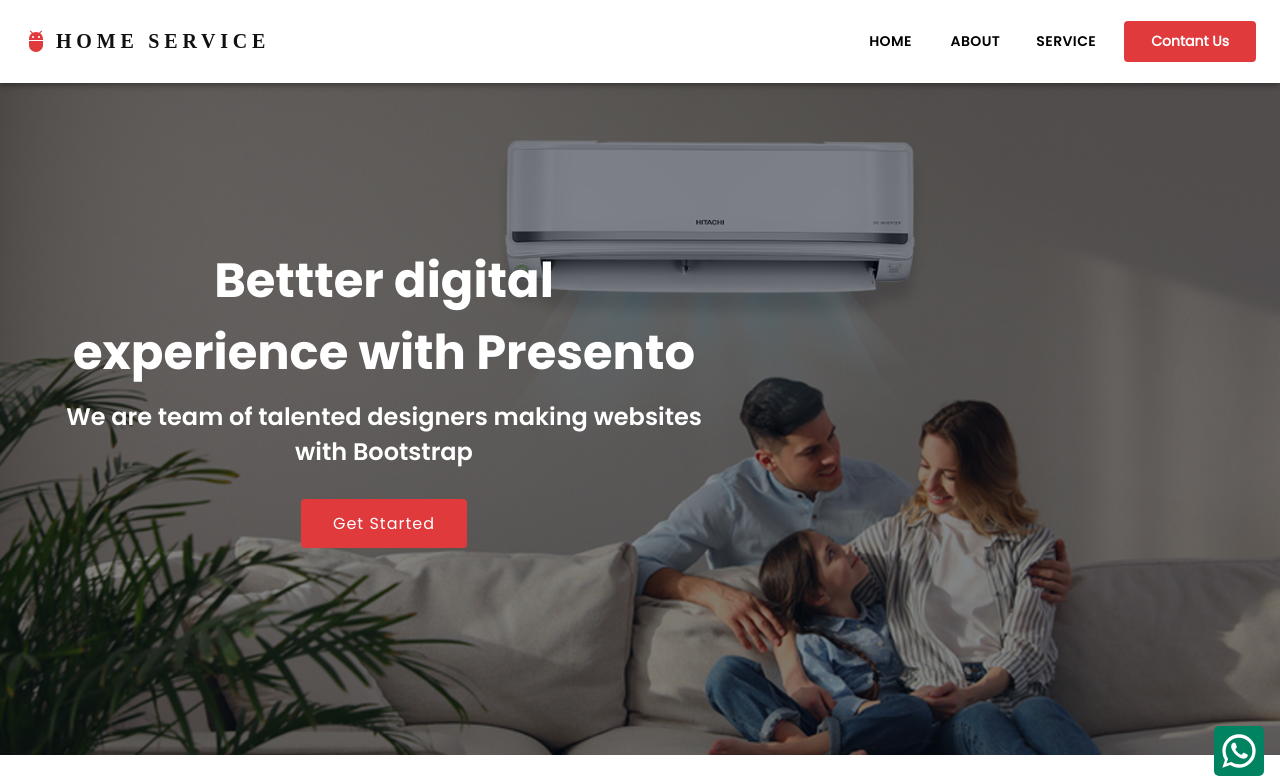
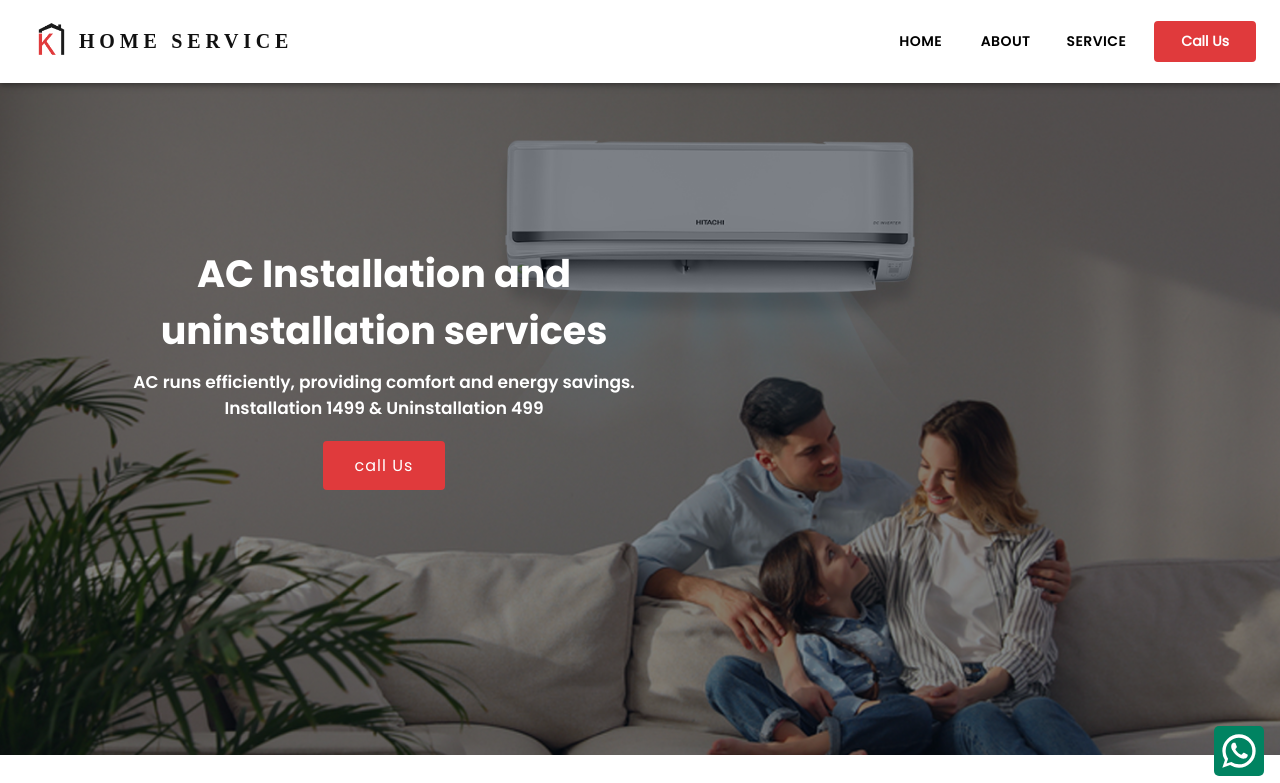
Before and after one commit to udhaya6117/Kartick_AC, a React (Create React App) app: page / in a window 1280 px wide. Shown: the top 783 px of the page. Built offline with nearby package versions, Linux system fonts and the light colour scheme.

Commit message:
complete

```diff
--- a/public/index.html
+++ b/public/index.html
@@ -5,9 +5,39 @@
     <link rel="icon" href="%PUBLIC_URL%/favicon.ico" />
     <meta name="viewport" content="width=device-width, initial-scale=1" />
     <meta name="theme-color" content="#000000" />
+    <meta name="description" content="Free Web tutorials" />
+    <meta
+      name="keywords"
+      content="Ac installation service,
+  Ac installation near me,
+  Ac service near me,
+  Ac service Chennai,
+  Ac installation Chennai,
+  Ac uninstallation near me,
+  Ac uninstallation Chennai,
+  Ac machanic Chennai,
+  Ac not cooling,
+  Ac deep cleaning,
+  Ac deep cleaning near me,
+  Ac service and repair,
+  Ac gas charging,
+  Ac gas leakage repair,
+  Ac deep cleaning Chennai,
+  Ac uninstallation service,
+  Ac service and repair,
+  Ac pump down service,
+  Ac pump down Chennai,
+  Ac pump down near me"
+    />
     <meta
       name="description"
-      content="Web site created using create-react-app"
+      content="AC Repairs
+      Whether it's a residential or commercial unit, our skilled & professional technicians ensure your AC runs efficiently, providing comfort and energy savings."
+    />
+    <meta
+      name="description"
+      content="AC Installation
+      AC installation and uninstallation services are offered by professional technicians to set up or remove air conditioning units in residential, commercial, and industrial settings."
     />
     <link rel="apple-touch-icon" href="%PUBLIC_URL%/logo192.png" />
     <!--
--- a/src/Landingpage/Landingpage.css
+++ b/src/Landingpage/Landingpage.css
@@ -1,3 +1,16 @@
+.logo{
+  width: 55px;
+}
+.logo img {
+  width: 100%;
+}
+
+.menubar-btn:hover{
+background-color: #fff !important;
+color: #e03a3c !important;
+text-decoration: none !important;
+}
+
 .header-btn {
   margin-left: 20px;
   background: #e03a3c;
@@ -12,6 +25,7 @@
   display: inline-block;
   font-family: "Poppins-Regular";
   cursor: pointer;
+  text-decoration: none;
 }
 .header-btn:hover {
   background: transparent;
@@ -50,7 +64,7 @@
 
 .hero-img h1 {
   margin: 0;
-  font-size: 48px;
+  font-size: 38px;
   font-weight: 700;
   color: #fff;
   font-family: "Poppins-Bold";
@@ -59,7 +73,7 @@
 .hero-img h2 {
   color: #fff;
   margin: 10px 0 0 0;
-  font-size: 24px;
+  font-size: 17px;
   font-family: "Poppins-SemiBold";
 }
 
@@ -72,11 +86,12 @@
   padding: 10px 30px;
   border-radius: 4px;
   transition: 0.5s;
-  margin-top: 30px;
+  margin-top: 20px;
   color: #fff;
   background: #e03a3c;
   border: 2px solid #e03a3c;
   font-family: "Poppins-Regular";
+  text-decoration: none;
 }
 
 .hero-img .btn:hover {
--- a/src/Landingpage/Landingpagecontent/Landingpagecontects.js
+++ b/src/Landingpage/Landingpagecontent/Landingpagecontects.js
@@ -55,7 +55,7 @@ const Landingpagecontects = ({ Home, About, Services, handleLinkClick }) => {
                 ease: [0, 0.71, 0.2, 1.01],
               }}
             >
-              Bettter digital <br></br>experience with Presento
+              AC Installation and uninstallation services
             </motion.h1>
             <motion.h2
               initial={{ opacity: 0, y: 100 }}
@@ -66,9 +66,9 @@ const Landingpagecontects = ({ Home, About, Services, handleLinkClick }) => {
                 ease: [0, 0.71, 0.2, 1.01],
               }}
             >
-              We are team of talented designers making websites with Bootstrap
+                AC runs efficiently, providing comfort and energy savings.<br></br> Installation 1499 & Uninstallation 499
             </motion.h2>
-            <motion.button
+            <motion.a
               initial={{ opacity: 0, y: 100 }}
               animate={{ opacity: 1, y: 0 }}
               viewport={{ once: true, amount: 0.8 }}
@@ -78,10 +78,10 @@ const Landingpagecontects = ({ Home, About, Services, handleLinkClick }) => {
                 ease: [0, 0.71, 0.2, 1.01],
               }}
               class="btn"
-              onClick={handleClickOpen}
+              href="tel:+91 9360880958"
             >
-              Get Started
-            </motion.button>
+              call Us
+            </motion.a>
           </div>
         </div>
         <div className="whatsapp">
@@ -114,7 +114,7 @@ const Landingpagecontects = ({ Home, About, Services, handleLinkClick }) => {
               }}
             >
               <h3>
-                Welcome to [Your Company Name] - Your Home Appliance Repair
+                Welcome to [Karthi Home Service] - Your Home Appliance Repair
                 Experts!
               </h3>
               <p>Bringing Your Appliances Back to Life, One Home at a Time</p>
@@ -145,7 +145,7 @@ const Landingpagecontects = ({ Home, About, Services, handleLinkClick }) => {
                 </li>
               </ul>
               <p className="aboutus-contecnt-box-1">
-                At [Your Company Name], we understand the importance of
+                At [Karthi Home Service], we understand the importance of
                 functional home appliances in your daily life. When your
                 appliances break down, it can disrupt your routine and cause
                 inconvenience. That's where we come in! With our team of skilled
@@ -448,7 +448,7 @@ const Landingpagecontects = ({ Home, About, Services, handleLinkClick }) => {
                   >
                     Phone:
                   </span>{" "}
-                  9360880958
+                 <a style={{textDecoration:"none",cursor:"pointer",color: "#e03a3c",}} href="tel:+91 9360880958">9360880958</a>
                 </p>
                 <p
                   style={{
@@ -467,7 +467,7 @@ const Landingpagecontects = ({ Home, About, Services, handleLinkClick }) => {
                   >
                     Email:
                   </span>{" "}
-                  wdqwdqw
+                 <a style={{color:"#e03a3c",cursor:"pointer",textDecoration:"none"}} href="mailto:Karthiking221@gmail.com">Karthiking221@gmail.com</a>
                 </p>
               </div>
             </div>
--- a/src/Landingpage/Landingpagecontent/Landingpageheader.js
+++ b/src/Landingpage/Landingpagecontent/Landingpageheader.js
@@ -21,6 +21,7 @@ import Tooltip from "@mui/material/Tooltip";
 import MenuItem from "@mui/material/MenuItem";
 import AdbIcon from "@mui/icons-material/Adb";
 import DehazeIcon from "@mui/icons-material/Dehaze";
+import logo from "../../img/Home Service-02 1.png"
 
 const pages = ["Home", "About", "Services"];
 
@@ -62,13 +63,16 @@ const Landingpageheader = ({ Home, About, Services,handleLinkClick }) => {
       >
         <Container maxWidth="xl">
           <Toolbar disableGutters>
-            <AdbIcon
+            {/* <AdbIcon
               sx={{
                 display: "flex",
                 mr: 1,
                 color: "#e03a3c",
               }}
-            />
+            /> */}
+            <div className="logo">
+              <img src={logo} />
+            </div>
             <Typography
               variant="h6"
               component="a"
@@ -109,36 +113,19 @@ const Landingpageheader = ({ Home, About, Services,handleLinkClick }) => {
                 }}
               >
                 {pages.map((page) => (
-                  <MenuItem key={page} onClick={handleCloseNavMenu}>
+                  <MenuItem key={page} className="menubar-btn" onClick={handleCloseNavMenu}>
                     <Typography textAlign="center">{page}</Typography>
                   </MenuItem>
                 ))}
-                <MenuItem onClick={handleCloseNavMenu}>
-                  <Typography textAlign="center" onClick={handleClickOpen}>
+                <MenuItem  onClick={handleCloseNavMenu}>
+                  <a href="tel:+91 9360880958" className="menubar-btn" textAlign="center" onClick={handleClickOpen}>
                     Contact us
-                  </Typography>
+                  </a>
                 </MenuItem>
               </Menu>
             </Box>
-            <AdbIcon sx={{ display: "flex", mr: 1 }} />
-            <Typography
-              variant="h5"
-              noWrap
-              component="a"
-              href="/"
-              sx={{
-                mr: 2,
-                display: "flex",
-                flexGrow: 1,
-                fontFamily: "monospace",
-                fontWeight: 700,
-                letterSpacing: ".3rem",
-                color: "inherit",
-                textDecoration: "none",
-              }}
-            >
-              HOME SERVICE
-            </Typography>
+
+
             <Box
               className="header-btn-simple"
               sx={{
@@ -188,9 +175,9 @@ const Landingpageheader = ({ Home, About, Services,handleLinkClick }) => {
             </Box>
 
             <div style={{ display: "flex" }}>
-              <button className="header-btn" onClick={handleClickOpen}>
-                Contant Us
-              </button>
+              <a href="tel:+91 9360880958" className="header-btn">
+                Call Us
+              </a>
             </div>
             <div>
               <div
@@ -205,48 +192,7 @@ const Landingpageheader = ({ Home, About, Services,handleLinkClick }) => {
           </Toolbar>
         </Container>
       </AppBar>
-      <Dialog open={open} onClose={handleClose}>
-        <DialogTitle sx={{ fontFamily: "Poppins-SemiBold" }}>
-          Contact Us
-        </DialogTitle>
-        <DialogContent>
-          <DialogContentText id="alert-dialog-description">
-            <div
-              style={{ display: "flex", flexDirection: "column", gap: "10px" }}
-            >
-              <TextField
-                className="contactusform "
-                label="Full Name"
-                size="small"
-              />
-              <TextField
-                className="contactusform "
-                label="Email"
-                size="small"
-              />
-              <TextField
-                className="contactusform "
-                label="Number"
-                size="small"
-              />
-              <TextField
-                className="contactusform "
-                size="small"
-                id="outlined-multiline-static"
-                label="Message"
-                multiline
-                rows={4}
-              />
-            </div>
-          </DialogContentText>
-        </DialogContent>
-        <DialogActions>
-          <Button onClick={handleClose}>cancel</Button>
-          <button className="sumbit-contactus" onClick={handleClose} autoFocus>
-            Submit
-          </button>
-        </DialogActions>
-      </Dialog>
+
     </div>
   );
 };
```
Also changed, not shown: src/img/Home Service-02 1.png (added).
